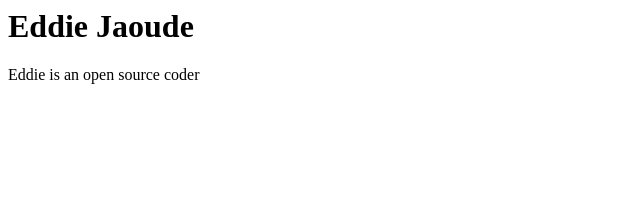
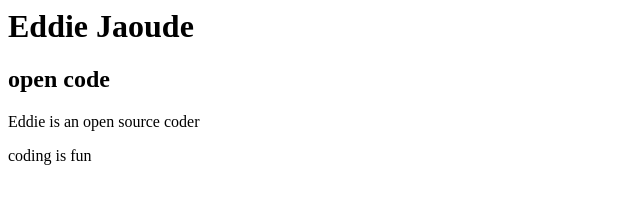
Before and after one commit to mohammedtajraza/mohammedtajraza.github.io, a plain HTML site: page index.html in a window 1280 px wide. Shown: the whole page, without its empty margins (0-640 px from the left). Drawn offline with Linux system fonts and the light colour scheme.

Commit message:
html added

```diff
--- a/index.html
+++ b/index.html
@@ -1,3 +1,4 @@
 <h1>Eddie Jaoude</h1>
-
+<h2>open code</h2>
 <p>Eddie is an open source coder</p>
+<P>coding is fun</P>
```
